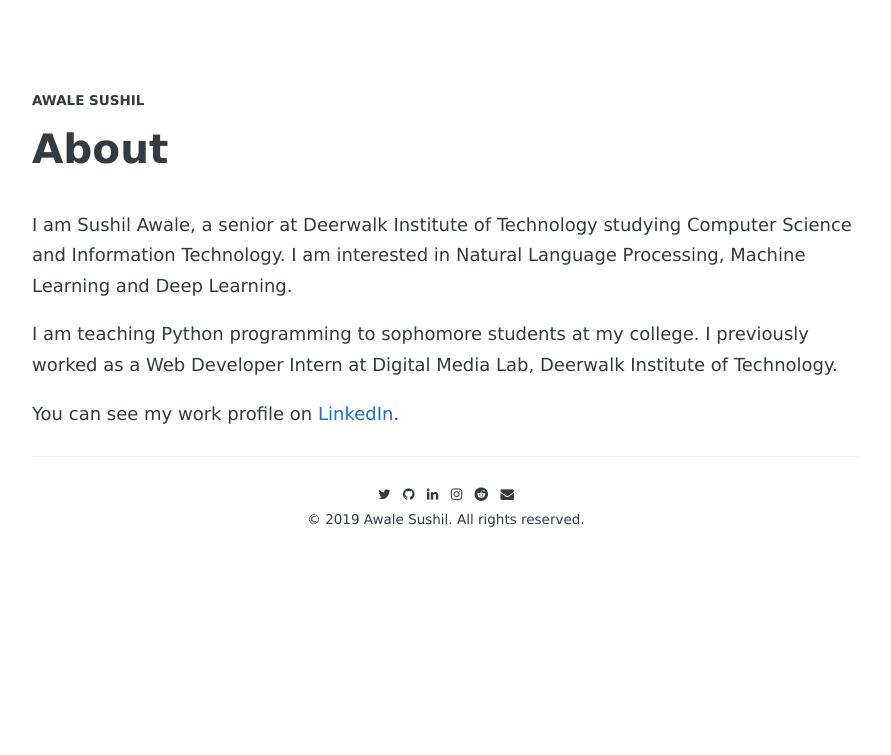
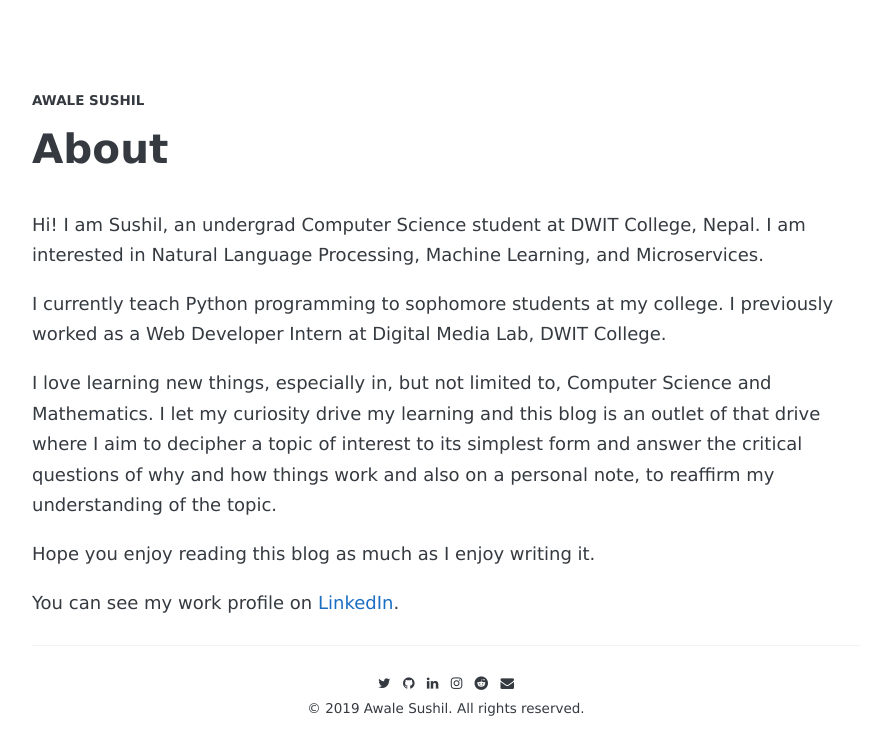
Before and after one commit to awalesushil/blog, a Jekyll site: the page built from about.md, in a window 1280 px wide. Shown: the top 755 px of the page, without its empty margins (194-1085 px from the left). Built offline with Jekyll 4.4.1, drawn with Linux system fonts in a browser that asks for light colours; some web fonts are replaced.

Commit message:
Updated about page

```diff
--- a/about.md
+++ b/about.md
@@ -3,8 +3,12 @@ title: About
 permalink: /about/
 ---
 
-I am Sushil Awale, a senior at Deerwalk Institute of Technology studying Computer Science and Information Technology. I am interested in Natural Language Processing, Machine Learning and Deep Learning.
+Hi! I am Sushil, an undergrad Computer Science student at DWIT College, Nepal. I am interested in Natural Language Processing, Machine Learning, and Microservices.
 
-I am teaching Python programming to sophomore students at my college. I previously worked as a Web Developer Intern at Digital Media Lab, Deerwalk Institute of Technology.
+I currently teach Python programming to sophomore students at my college. I previously worked as a Web Developer Intern at Digital Media Lab, DWIT College.
+
+I love learning new things, especially in, but not limited to, Computer Science and Mathematics. I let my curiosity drive my learning and this blog is an outlet of that drive where I aim to decipher a topic of interest to its simplest form and answer the critical questions of why and how things work and also on a personal note, to reaffirm my understanding of the topic.
+
+Hope you enjoy reading this blog as much as I enjoy writing it.
 
 You can see my work profile on [LinkedIn](https://www.linkedin.com/in/sushilawale){:target="_blank"}.
```
